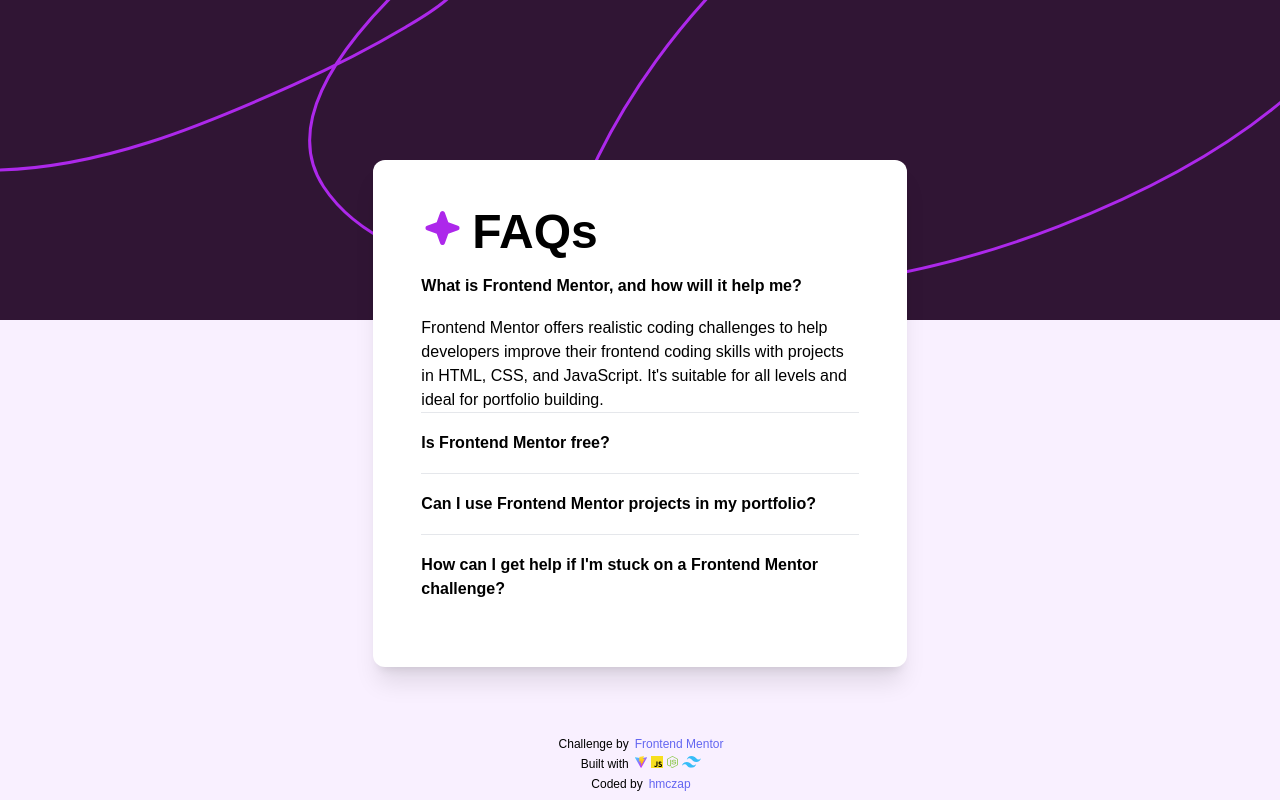
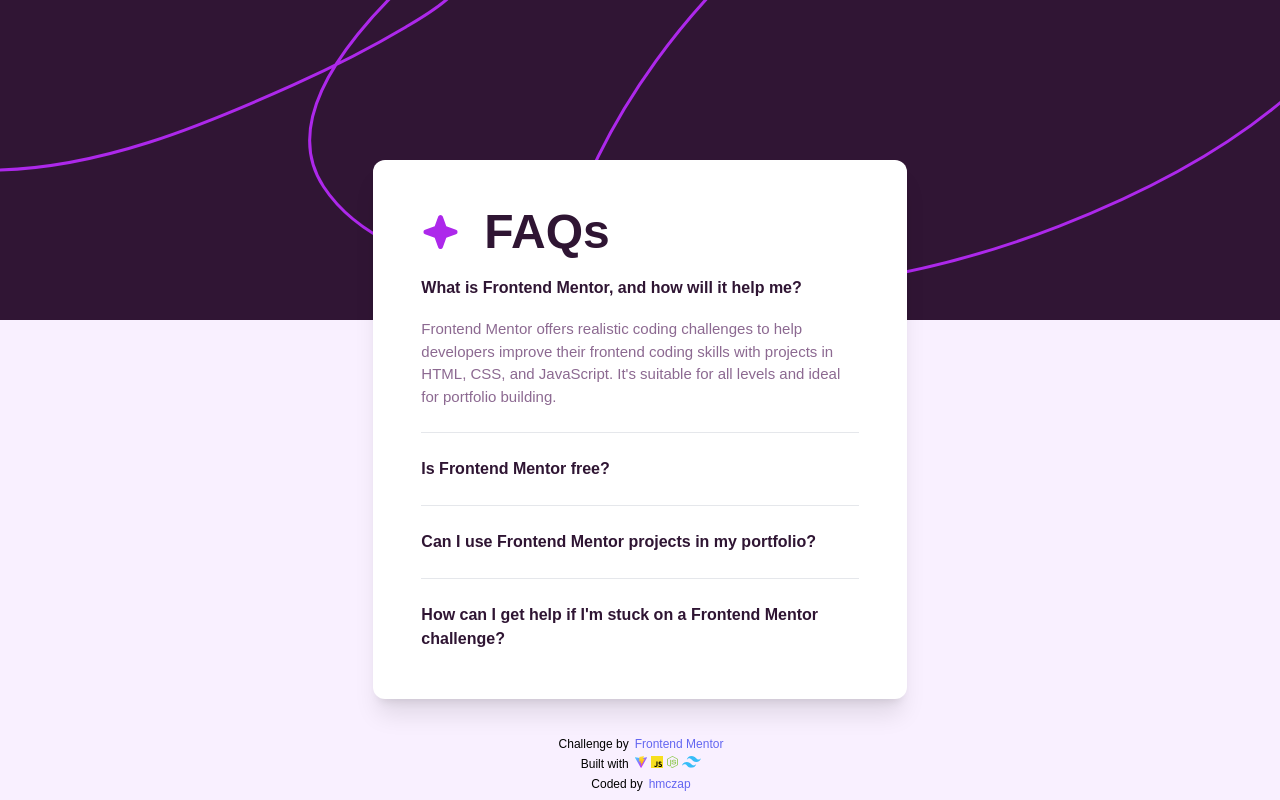
Before and after one commit to hmczap/FAQ-Accordion, a website built with Vite: page index.html in a window 1280 px wide. Both pictures are taken after a click on the button "What is Frontend Mentor, and how will it help me?". Built offline with nearby package versions, Linux system fonts and the light colour scheme.

Commit message:
Added padding and margins to title and FAQ elements

```diff
--- a/index.html
+++ b/index.html
@@ -18,34 +18,34 @@
     <main role="main" class="flex flex-col w-full font-work-sans absolute mt-0">
       <div class="bg-white z-10 w-5/12 mobile:w-10/12 mt-40 p-12 self-center rounded-xl shadow-xl">
 
-        <section class="flex">
-          <img src="./resources/images/icon-star.svg" class="h-10 p-0 px-0.5" alt="Vite logo" />
-          <h1 class="font-bold text-5xl mx-2">FAQs</h1>
+        <section class="flex align-center gap-3 mb-5">
+          <img src="./resources/images/icon-star.svg" class="h-10 my-1 mr-1" alt="Vite logo" />
+          <h1 class="font-bold text-5xl mx-2 text-dark-purple">FAQs</h1>
         </section>
 
         <button class="accordion">
-          <h2 class="font-semibold">What is Frontend Mentor, and how will it help me?</h2>
+          <h2 class="font-bold text-dark-purple">What is Frontend Mentor, and how will it help me?</h2>
           <div></div>
         </button>
         <section class="panel">Frontend Mentor offers realistic coding challenges to help developers improve their frontend coding skills with projects in HTML, CSS, and JavaScript. It's suitable for all levels and ideal for portfolio building.
         </section>
-        <hr>
+        <hr class="my-6">
         <button class="accordion">
-          <h2 class="font-semibold">Is Frontend Mentor free?</h2>
+          <h2 class="font-semibold text-dark-purple">Is Frontend Mentor free?</h2>
           <div></div>
         </button>
         <section class="panel">Yes, Frontend Mentor offers both free and premium coding challenges, with the free option providing access to a range of projects suitable for all skill levels.
         </section>
-        <hr>
+        <hr class="my-6">
         <button class="accordion">
-          <h2 class="font-semibold">Can I use Frontend Mentor projects in my portfolio?</h2>
+          <h2 class="font-semibold text-dark-purple">Can I use Frontend Mentor projects in my portfolio?</h2>
           <div></div>
         </button>
         <section class="panel">Yes, you can use projects completed on Frontend Mentor in your portfolio. It's an excellent way to showcase your skills to potential employers!
         </section>
-        <hr>
+        <hr class="my-6">
         <button class="accordion">
-          <h2 class="font-semibold">How can I get help if I'm stuck on a Frontend Mentor challenge?</h2>
+          <h2 class="font-semibold text-dark-purple">How can I get help if I'm stuck on a Frontend Mentor challenge?</h2>
           <div></div>
         </button>
         <section class="panel">The best place to get help is inside Frontend Mentor's Discord community. There's a help channel where you can ask questions and seek support from other community members.
--- a/input.css
+++ b/input.css
@@ -5,7 +5,7 @@
 
 @layer components {
     .accordion {
-        padding: 18px 0px;
+        /*margin: 10px 0px;*/
         text-align: left;
         transition: 0.4s;
     }
@@ -13,6 +13,9 @@
         max-height: 0;
         overflow: hidden;
         transition: max-height 0.2s ease-out;
+        color: hsl(292, 16%, 49%);
+        font-size: 15px;
+        /*margin-top: 18px;*/
     }
 
 }
--- a/resources/js/main.js
+++ b/resources/js/main.js
@@ -11,8 +11,10 @@
     var panel = this.nextElementSibling;
     if (panel.style.maxHeight){
         panel.style.maxHeight = null;
+        panel.style.marginTop = "0px";
     } else {
         panel.style.maxHeight = panel.scrollHeight + "px";
+        panel.style.marginTop = "18px";
     }
 }
 
--- a/tailwind.config.cjs
+++ b/tailwind.config.cjs
@@ -11,6 +11,11 @@
       },
       backgroundColor: {
         'white': "hsl(0, 0%, 100%)",
+        'light-pink': "hsl(275, 100%, 97%)",
+        'grayish-purple': "hsl(292, 16%, 49%)",
+        'dark-purple' : "hsl(292, 42%, 14%)"
+      },
+      colors: {
         'light-pink': "hsl(275, 100%, 97%)",
         'grayish-purple': "hsl(292, 16%, 49%)",
         'dark-purple' : "hsl(292, 42%, 14%)"
```
Also changed, not shown: style.css.
